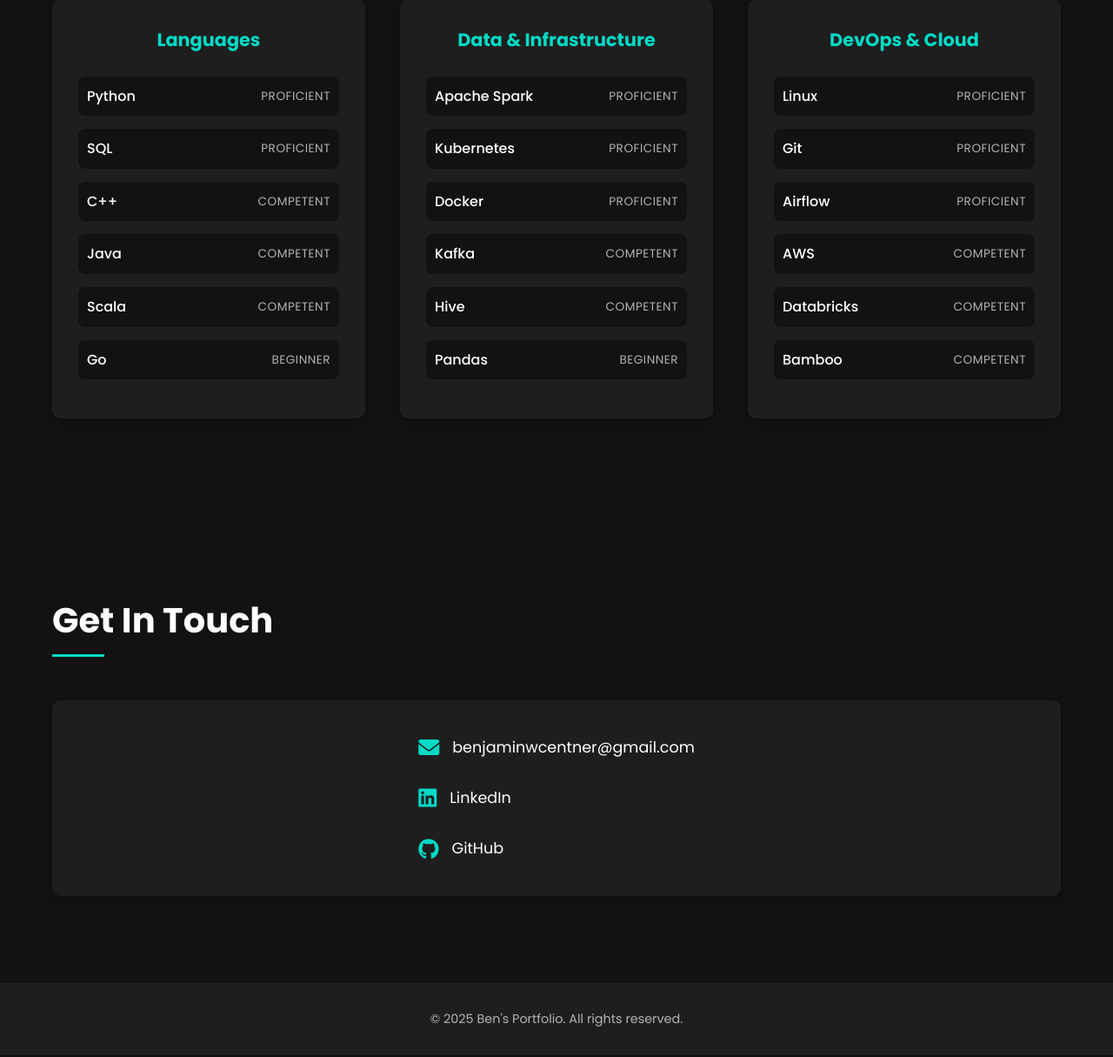
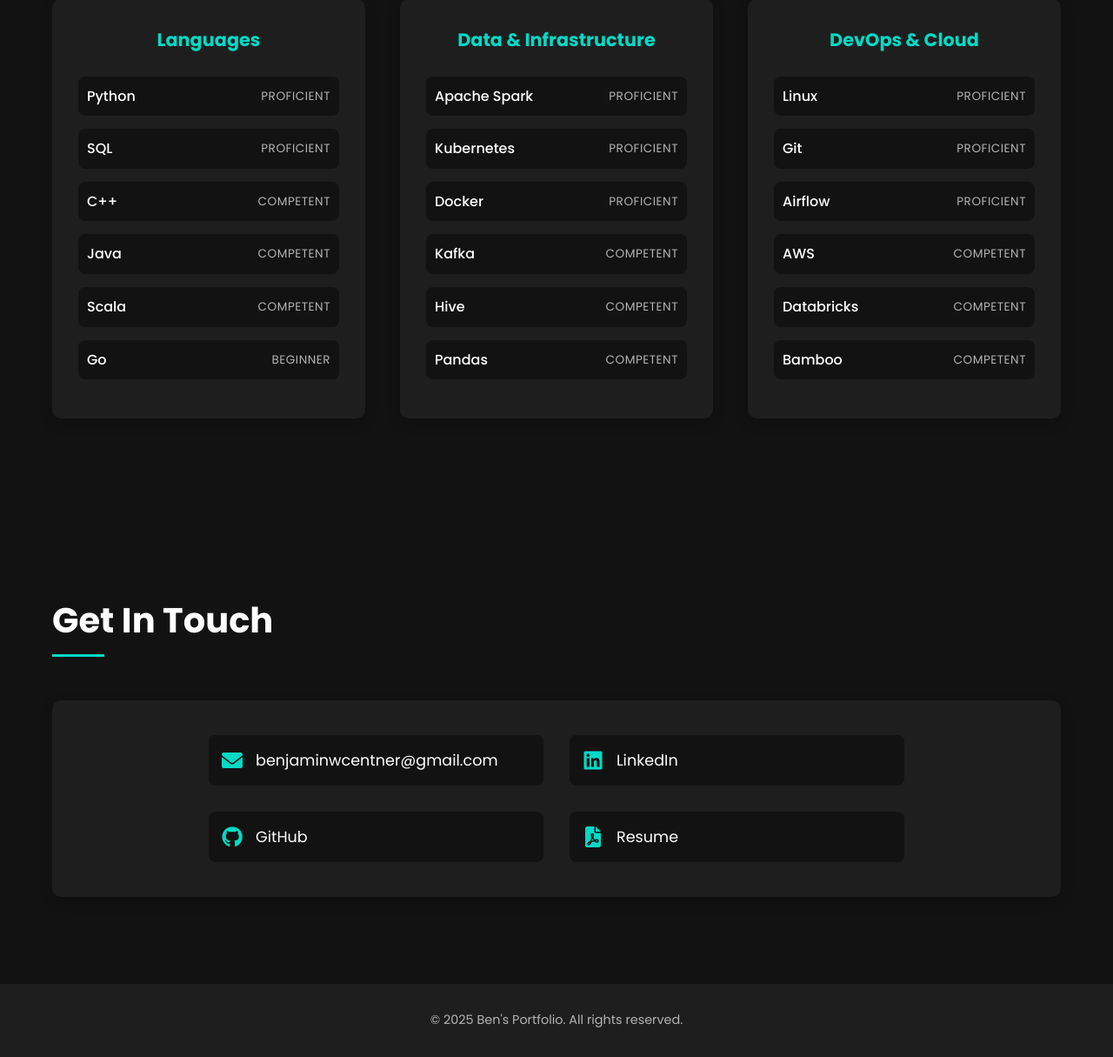
Before and after one commit to bcentner/portfolio, a Flask app: page / in a window 1280 px wide. Shown: the part 2482-3697 px from the top of the page at 87% size. Run offline with Flask 3, Linux system fonts and the light colour scheme.

Commit message:
Add resume to contact section

```diff
--- a/static/styles.css
+++ b/static/styles.css
@@ -469,9 +469,11 @@
 }
 
 .contact-info {
-    display: flex;
-    flex-direction: column;
+    display: grid;
+    grid-template-columns: repeat(2, 1fr);
     gap: 30px;
+    max-width: 800px;
+    width: 100%;
 }
 
 .contact-item {
@@ -479,11 +481,22 @@
     align-items: center;
     gap: 15px;
     font-size: 1.1rem;
+    padding: 15px;
+    background-color: var(--bg-color);
+    border-radius: 8px;
+    transition: var(--transition);
+}
+
+.contact-item:hover {
+    transform: translateY(-3px);
+    box-shadow: 0 5px 15px rgba(0, 0, 0, 0.1);
 }
 
 .contact-item i {
     color: var(--secondary-color);
     font-size: 1.5rem;
+    width: 24px;
+    text-align: center;
 }
 
 .contact-item a {
@@ -492,6 +505,13 @@
 
 .contact-item a:hover {
     color: var(--secondary-color);
+}
+
+@media (max-width: 768px) {
+    .contact-info {
+        grid-template-columns: 1fr;
+        gap: 20px;
+    }
 }
 
 /* Footer */
--- a/templates/index.html
+++ b/templates/index.html
@@ -155,7 +155,7 @@
                         </div>
                         <div class="skill-item">
                             <span class="skill-name">Pandas</span>
-                            <div class="skill-level">Beginner</div>
+                            <div class="skill-level">Competent</div>
                         </div>
                     </div>
 
@@ -207,6 +207,10 @@
                             <i class="fab fa-github"></i>
                             <a href="https://github.com/bcentner" target="_blank">GitHub</a>
                         </div>
+                        <div class="contact-item">
+                            <i class="fas fa-file-pdf"></i>
+                            <a href="/static/documents/resume.pdf" target="_blank">Resume</a>
+                        </div>
                     </div>
                 </div>
             </div>
```
Also changed, not shown: 1 other file.
